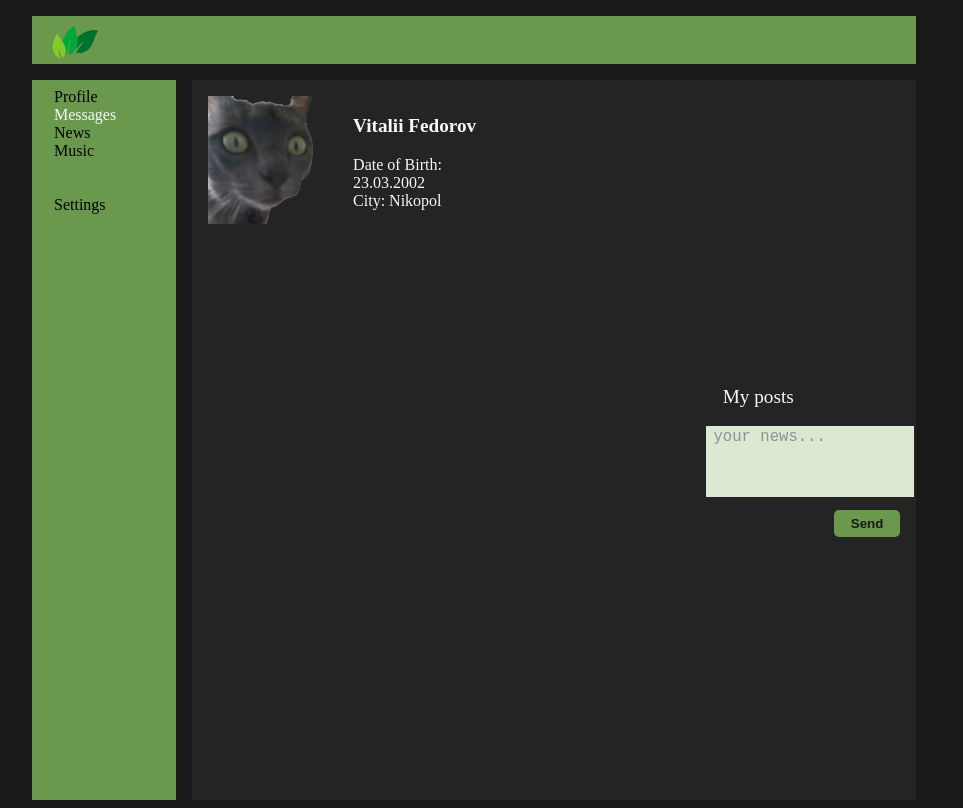
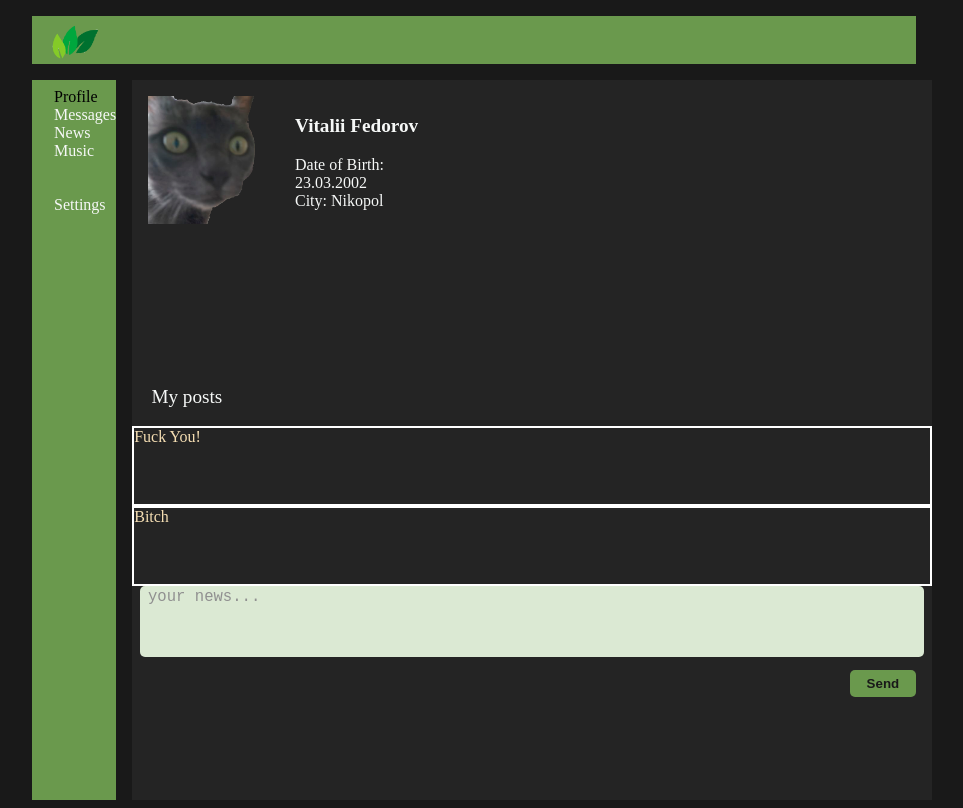
Before and after one commit to Vitalii-fedorov/social_network, a React (Vite) app: page / in a window 1280 px wide. Shown: the whole page, without its empty margins (166-1129 px from the left). Built offline with nearby package versions, Linux system fonts and the light colour scheme.

Commit message:
added posts

```diff
--- a/src/Comps/NavBar/NavBar.css
+++ b/src/Comps/NavBar/NavBar.css
@@ -20,6 +20,3 @@ a {
 a:hover {
     background-color: #dbe9d3;
 }
-.NavBar a:focus {
-    color: red;
-}
--- a/src/Comps/NavBar/NavBar.jsx
+++ b/src/Comps/NavBar/NavBar.jsx
@@ -17,24 +17,12 @@ const NavBar = () => {
                 };
             }}>Messages</NavLink>
 
-            <NavLink to="" style={({ isActive }) => {
-                return {
-                    color: isActive ? "#000000" : ""
-                };
-            }}>News</NavLink>
+            <NavLink to="">News</NavLink>
 
-                <NavLink to="" style={({ isActive }) => {
-                    return {
-                        color: isActive ? "#000000" : ""
-                    };
-                }}>Music</NavLink>
+                <NavLink to="">Music</NavLink>
                 <br />
                 <br />
-                    <NavLink to="" style={({ isActive }) => {
-                        return {
-                            color: isActive ? "#000000" : ""
-                        };
-                    }}>Settings</NavLink>
+                    <NavLink to="">Settings</NavLink>
 
         </div>
     )
--- a/src/Comps/Posts/Posts.css
+++ b/src/Comps/Posts/Posts.css
@@ -19,6 +19,7 @@
     background-color: #DBE9D3;
     border: none;
     padding-left: 0.5em;
+    border-radius: 5px;
 }
 .Posts textarea::placeholder {
     color: #909090;
@@ -36,10 +37,10 @@
     cursor: pointer;
 }
 .Posts button:hover {
-    background-color: #dbe9d3;
+    background-color: #cad9bf;
 }
 .Posts button:active {
-    background-color: #cad9bf;
+    background-color: #dbe9d3;
 }
 .Posts button b {
     color: #191919;
@@ -50,3 +51,9 @@
     width: 100%;
     padding-right: 1em;
 }
+.poststyle {
+    width: 50rem;
+    height: 5rem;
+    border: 2px solid white;
+    color: wheat;
+}
--- a/src/Comps/Posts/Posts.jsx
+++ b/src/Comps/Posts/Posts.jsx
@@ -1,14 +1,31 @@
 import './Posts.css';
 
+const postData = [
+    {id: 1, postText: 'Fuck You!'},
+    {id: 2, postText: 'Bitch'},
+]
+
+const PostItem = (props) => {
+    return (
+        <div className="poststyle">
+            {props.postAddedText}
+        </div>
+    );
+}
+
 const Posts = () => {
+    let postsElements = postData.map ((el, index) =>
+        <PostItem key={index} postAddedText={el.postText} id={el.id} />)
     return (
         <div className="Posts">
+
             <span>My posts</span> <br />
+            {postsElements}
             <textarea placeholder="your news..."></textarea>
             <div className="btn"><button><b>Send</b></button></div>
 
         </div>
-    )
+    );
 }
 
 export default Posts;
```
Also changed, not shown: src/Comps/Dialogs/Dialogs.jsx (+26 -7 lines), src/redux/state.js (+6 -3 lines), 1 other file (tests, documents, lock files or other folders).
